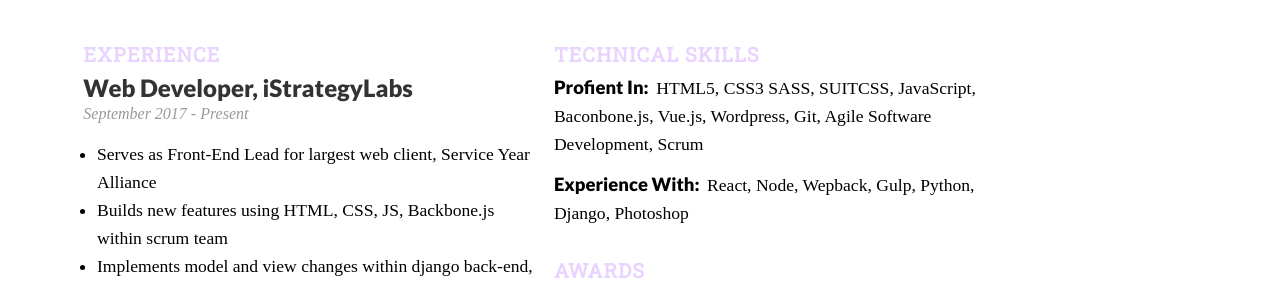
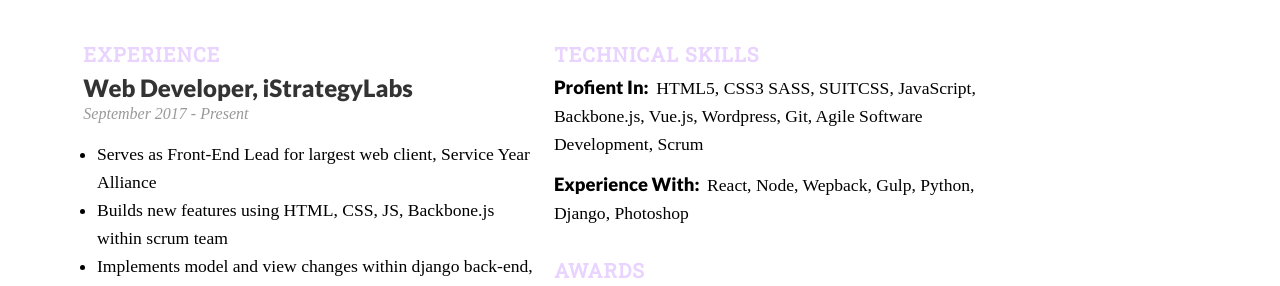
Before and after one commit to j-baconator/j-baconator.github.io, a Jekyll site: the page built from resume.html, in a window 1280 px wide. Shown: the part 343-629 px from the top of the page. Built offline with Jekyll 4.4.1, drawn with Linux system fonts in a browser that asks for light colours; nearby versions of some CDN libraries.

Commit message:
fix a typo

```diff
--- a/assets/_sass/_photo.scss
+++ b/assets/_sass/_photo.scss
@@ -31,5 +31,6 @@
         transition-property: top, right;
         top: 15px;
         right: 5px;
+        background-image: linear-gradient(to right, #9CF4EE, #f5aff7);
     }
 }
--- a/resume.html
+++ b/resume.html
@@ -52,7 +52,7 @@
         <div class="resume__item u-mth">
             <h3 class="resume__item-detail u-mt0">Profient In:&nbsp;</h3>
             <span class="resume__detail-list">
-                HTML5, CSS3 SASS, SUITCSS, JavaScript, Baconbone.js, Vue.js, Wordpress, Git, Agile Software Development, Scrum
+                HTML5, CSS3 SASS, SUITCSS, JavaScript, Backbone.js, Vue.js, Wordpress, Git, Agile Software Development, Scrum
             </span>
             <br>
             <h3 class="resume__item-detail">Experience With:&nbsp;</h3>
```
